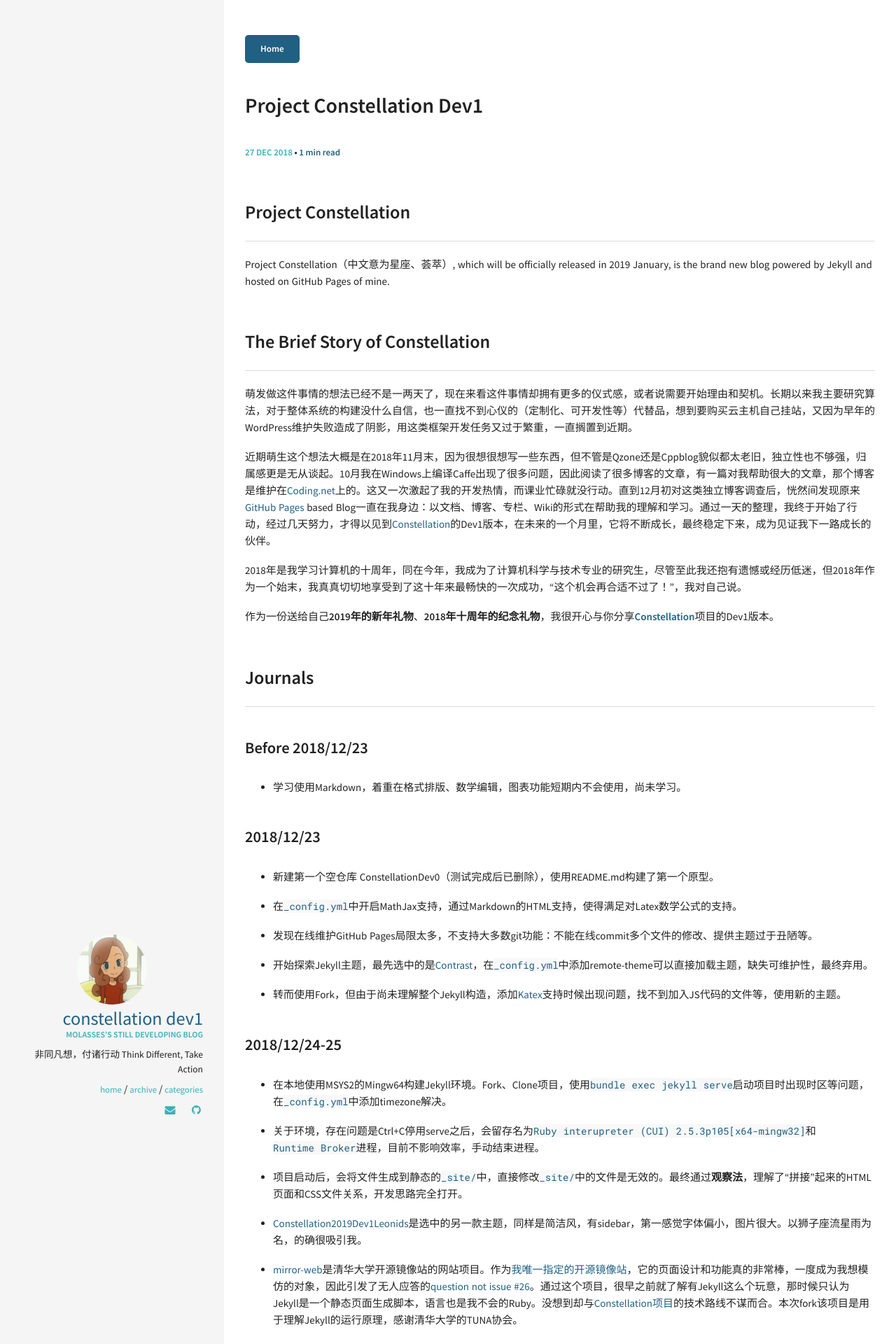
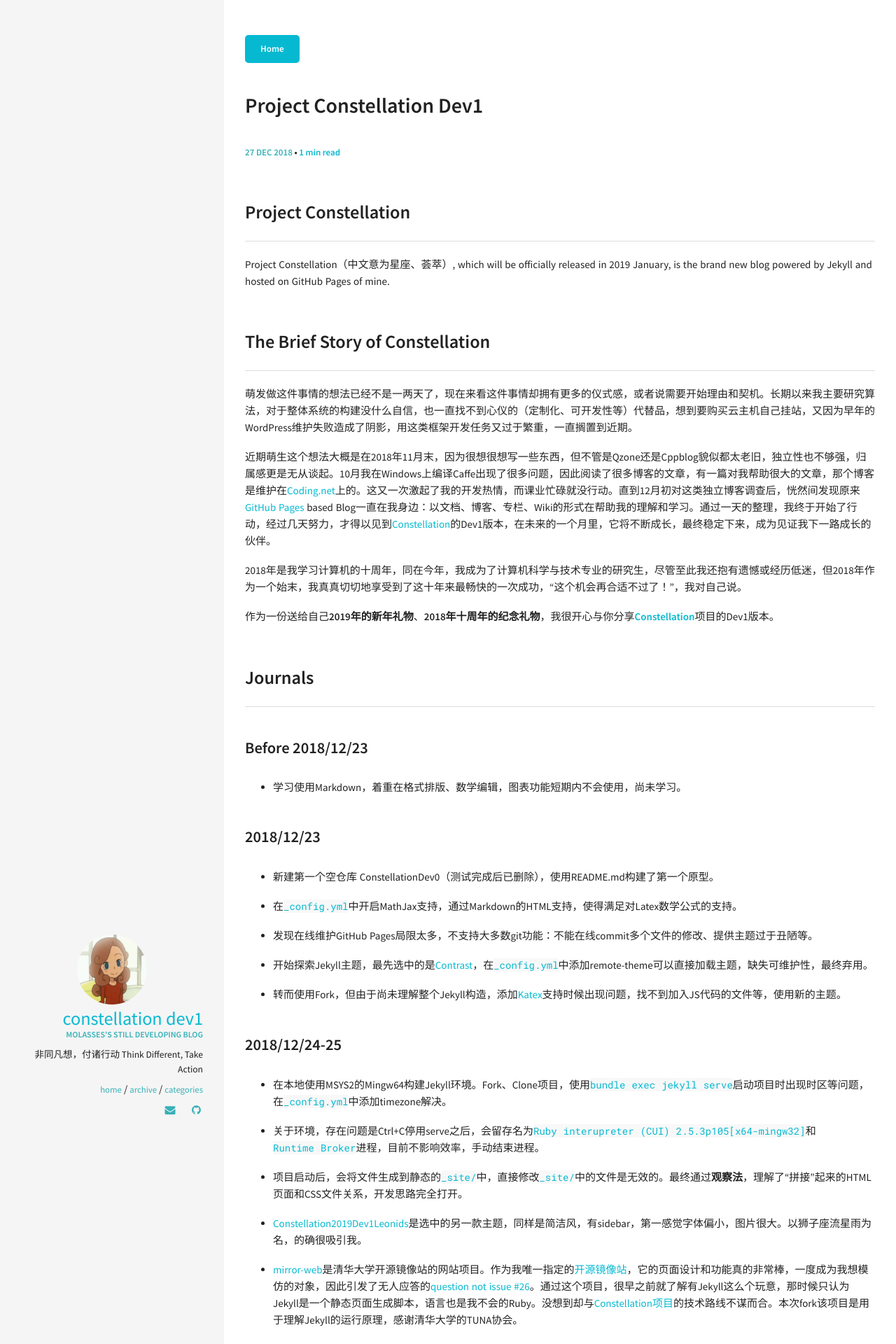
Before and after one commit to sleeplessai/sleeplessai.github.io, a Jekyll site: the page built from _posts/2018-12-27-constellation-dev1.md, in a window 1280 px wide. Shown: the top 1920 px of the page at 70% size. Built offline with Jekyll 4.4.1, drawn with Linux system fonts in a browser that asks for light colours; comment, search, counter and statistics services are not loaded.

Commit message:
change primary theme color, simple post revise

```diff
--- a/_posts/2018-12-27-constellation-dev1.md
+++ b/_posts/2018-12-27-constellation-dev1.md
@@ -50,7 +50,7 @@ Project Constellation（中文意为星座、荟萃）, which will be officially
 
 - [Constellation2019Dev1Leonids](https://github.com/sleeplessai/Constellation2019Dev1Leonids)是选中的另一款主题，同样是简洁风，有sidebar，第一感觉字体偏小，图片很大。以狮子座流星雨为名，的确很吸引我。
 
-- [mirror-web](https://github.com/sleeplessai/mirror-web)是清华大学开源镜像站的网站项目。作为[我唯一指定的开源镜像站](https://tuna.moe/)，它的页面设计和功能真的非常棒，一度成为我想模仿的对象，因此引发了无人应答的[question not issue #26](https://github.com/tuna/blogroll/issues/26)。通过这个项目，很早之前就了解有Jekyll这么个玩意，那时候只认为Jekyll是一个静态页面生成脚本，语言也是我不会的Ruby。没想到却与[Constellation项目](https://sleeplessai.github.io/)的技术路线不谋而合。本次fork该项目是用于理解Jekyll的运行原理，感谢清华大学的TUNA协会。
+- [mirror-web](https://github.com/sleeplessai/mirror-web)是清华大学开源镜像站的网站项目。作为我唯一指定的[开源镜像站](https://tuna.moe/)，它的页面设计和功能真的非常棒，一度成为我想模仿的对象，因此引发了无人应答的[question not issue #26](https://github.com/tuna/blogroll/issues/26)。通过这个项目，很早之前就了解有Jekyll这么个玩意，那时候只认为Jekyll是一个静态页面生成脚本，语言也是我不会的Ruby。没想到却与[Constellation项目](https://sleeplessai.github.io/)的技术路线不谋而合。本次fork该项目是用于理解Jekyll的运行原理，感谢清华大学的TUNA协会。
 
 ### 2018/12/26-27
 
--- a/_sass/components/_variables.scss
+++ b/_sass/components/_variables.scss
@@ -57,7 +57,7 @@ $background-color: #f5f5f5;
 $white:            #fff;
 // $primary:          #1db0b8;
 // $secondary:        #37c6c0;
-$primary:          #206082;
+$primary:          #06b9d1;
 $secondary:        #38b1b7;
 $success:          #65e892;
 $danger:           #f83e4b;
```
